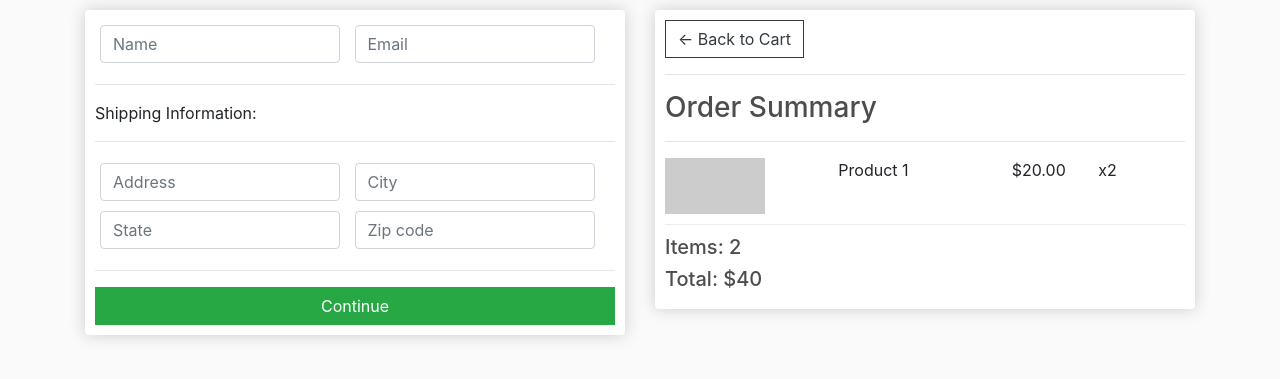
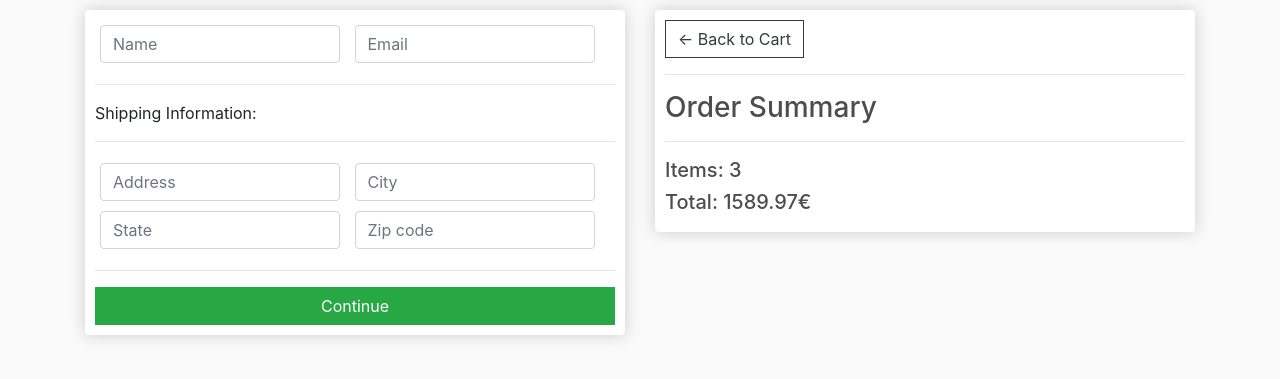
Before and after one commit to alessandrocapialbi/ecommerce, a Django app: template store/templates/store/checkout.html in a window 1280 px wide. Shown: the part 57-436 px from the top of the page. Run offline with Django 4.2, Linux system fonts and the light colour scheme; the template is opened without the code that fills it: values that come from a table or form of the project are taken from there, others are empty; data comes from the database, SQL or seed files in the repository; both versions use the stored data as it was after the commit; parts of the project's set-up code (start-up, migrations or seed data) failed here and were passed over.

Commit message:
adding order summary and styling in checkout.html with the real order purchased by the user.

```diff
--- a/store/templates/store/checkout.html
+++ b/store/templates/store/checkout.html
@@ -46,14 +46,16 @@
                 <hr>
                 <h3>Order Summary</h3>
                 <hr>
-                <div class="cart-row">
-                    <div style="flex:2"><img class="row-image" src="{% static 'images/placeholder.png' %}"></div>
-                    <div style="flex:2"><p>Product 1</p></div>
-                    <div style="flex:1"><p>$20.00</p></div>
-                    <div style="flex:1"><p>x2</p></div>
-                </div>
-                <h5>Items: 2</h5>
-                <h5>Total: $40</h5>
+                {% for item in items %}
+                    <div class="cart-row">
+                        <div style="flex:2"><img class="row-image" src="{{ item.product.imageURL }}"></div>
+                        <div style="flex:2"><p>{{ item.product.name }}</p></div>
+                        <div style="flex:1"><b>{{ item.product.price }}€</b></div>
+                        <div style="flex:1"><p>{{ item.quantity }}</p></div>
+                    </div>
+                {% endfor %}
+                <h5>Items: {{ order.get_cart_items }}</h5>
+                <h5>Total: {{ order.get_cart_total|floatformat:2 }}€</h5>
             </div>
         </div>
     </div>
```
Also changed, not shown: store/views.py (+10 -1 lines), db.sqlite3.
